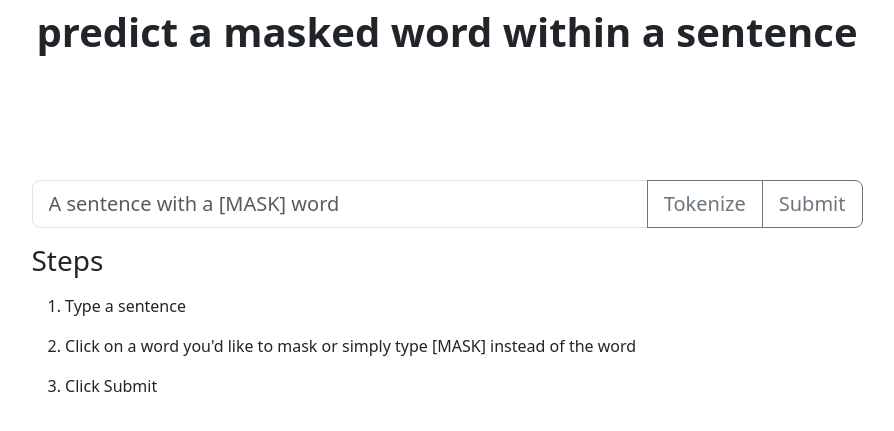
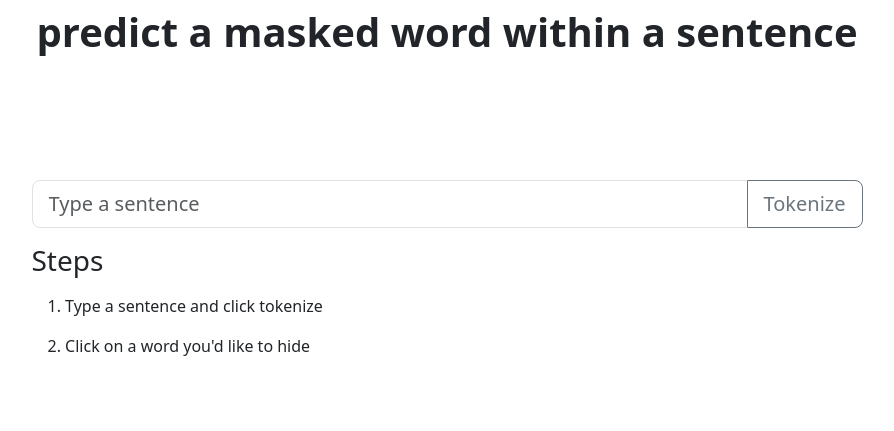
Before and after one commit to javkhlantugs/attention_visualizer, a Flask app: page / in a window 1280 px wide. Shown: the part 220-651 px from the top of the page, without its empty margins (193-1087 px from the left). Run offline with Flask 3, Linux system fonts and the light colour scheme.

Commit message:
some fixes

```diff
--- a/templates/index.html
+++ b/templates/index.html
@@ -11,21 +11,17 @@
         <div class="row justify-content-md-center align-items-start" style="height: 50vh;">
 
             <div class="col-9">
-                <form method="POST">
                 <div class="input-group input-group-lg">
-                    <input id="sentence" name="sentence" type="text" class="form-control" placeholder="A sentence with a [MASK] word"
+                    <input id="sentence" name="sentence" type="text" class="form-control" placeholder="Type a sentence"
                         aria-label="Recipient's username with two button addons">
-                    <button class="btn btn-outline-secondary" type="button" onClick="createWordButtons()">Tokenize</button>
-                    <button class="btn btn-outline-secondary" type="button submit">Submit</button>
+                    <button id="generateButton" class="btn btn-outline-secondary" type="button">Tokenize</button>
                 </div>
-                </form>
                 <div id="wordButtons"></div>
 
                 <h3 class="mt-3">Steps</h3>
                     <ol class="list-group">
-                        <li class="list-group-item" style="border: none">1. Type a sentence</li>
-                        <li class="list-group-item" style="border: none">2. Click on a word you'd like to mask or simply type [MASK] instead of the word</li>
-                        <li class="list-group-item" style="border: none">3. Click Submit</li>
+                        <li class="list-group-item" style="border: none">1. Type a sentence and click tokenize</li>
+                        <li class="list-group-item" style="border: none">2. Click on a word you'd like to hide</li>
                     </ol>
         </div>
     </div>
@@ -33,6 +29,21 @@
 <script>
      // Declare a global variable to store the original input sentence
     let wordsArray = [];
+
+    document.addEventListener("DOMContentLoaded", function () {
+            // Find the button element by its ID
+            const generateButton = document.getElementById("generateButton");
+
+            // Add a click event listener to the button
+            generateButton.addEventListener("click", createWordButtons);
+
+            // Add a keypress event listener to the button
+            document.addEventListener("keypress", function (event) {
+            if (event.key === "Enter") {
+                createWordButtons();
+            }
+        });
+        });
 
     function createWordButtons() {
             const inputSentence = document.getElementById("sentence").value;
--- a/templates/result.html
+++ b/templates/result.html
@@ -1,6 +1,5 @@
 {% extends "base.html" %}
 {% block content %}
-  <h1>Session ID: {{ session['new_session_id'] }}</h1>
   <div class="row">
       {% if sentence %}
           {% for sentence in generated_sentences %}
```
Also changed, not shown: 1 other file.
